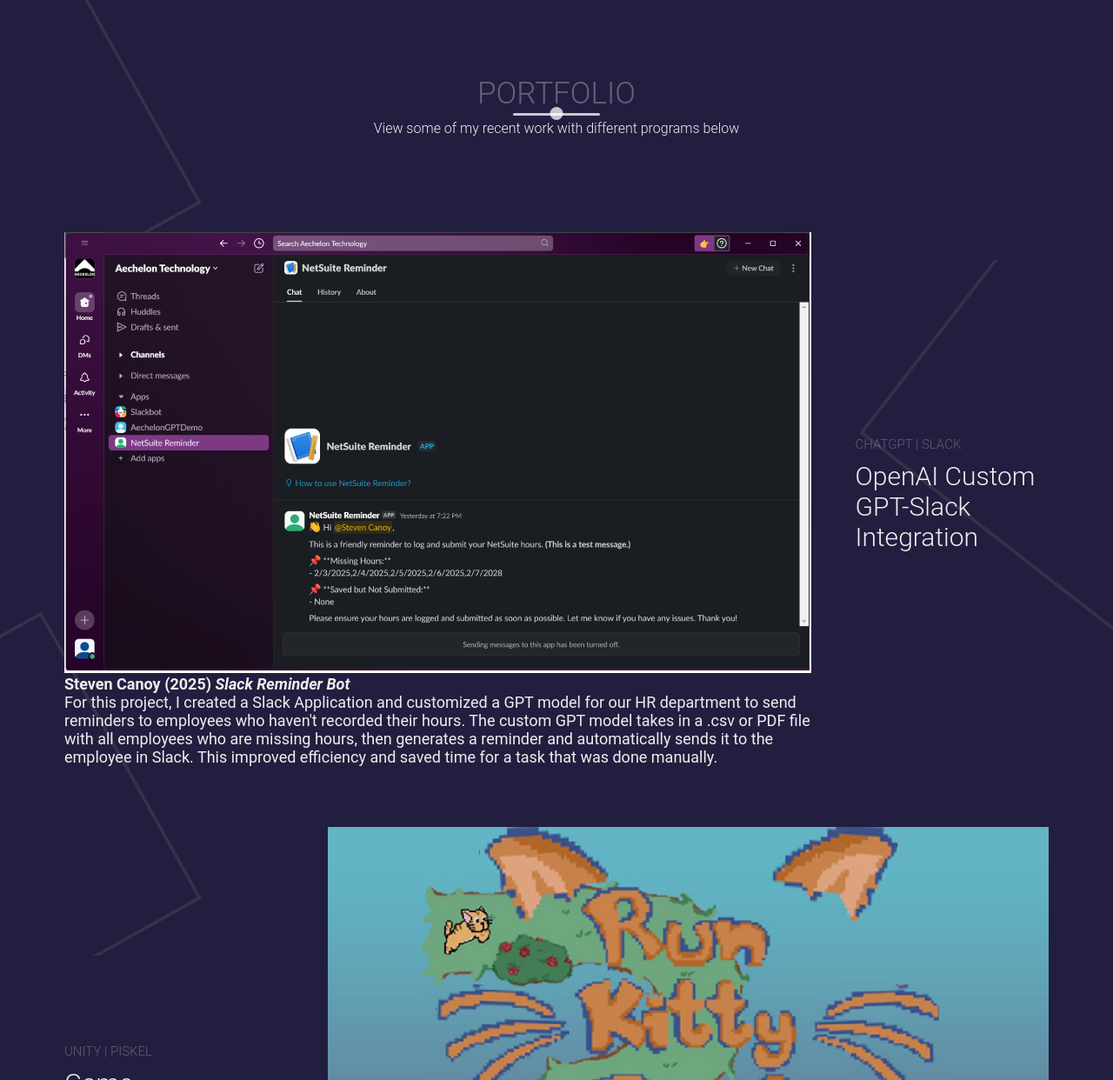
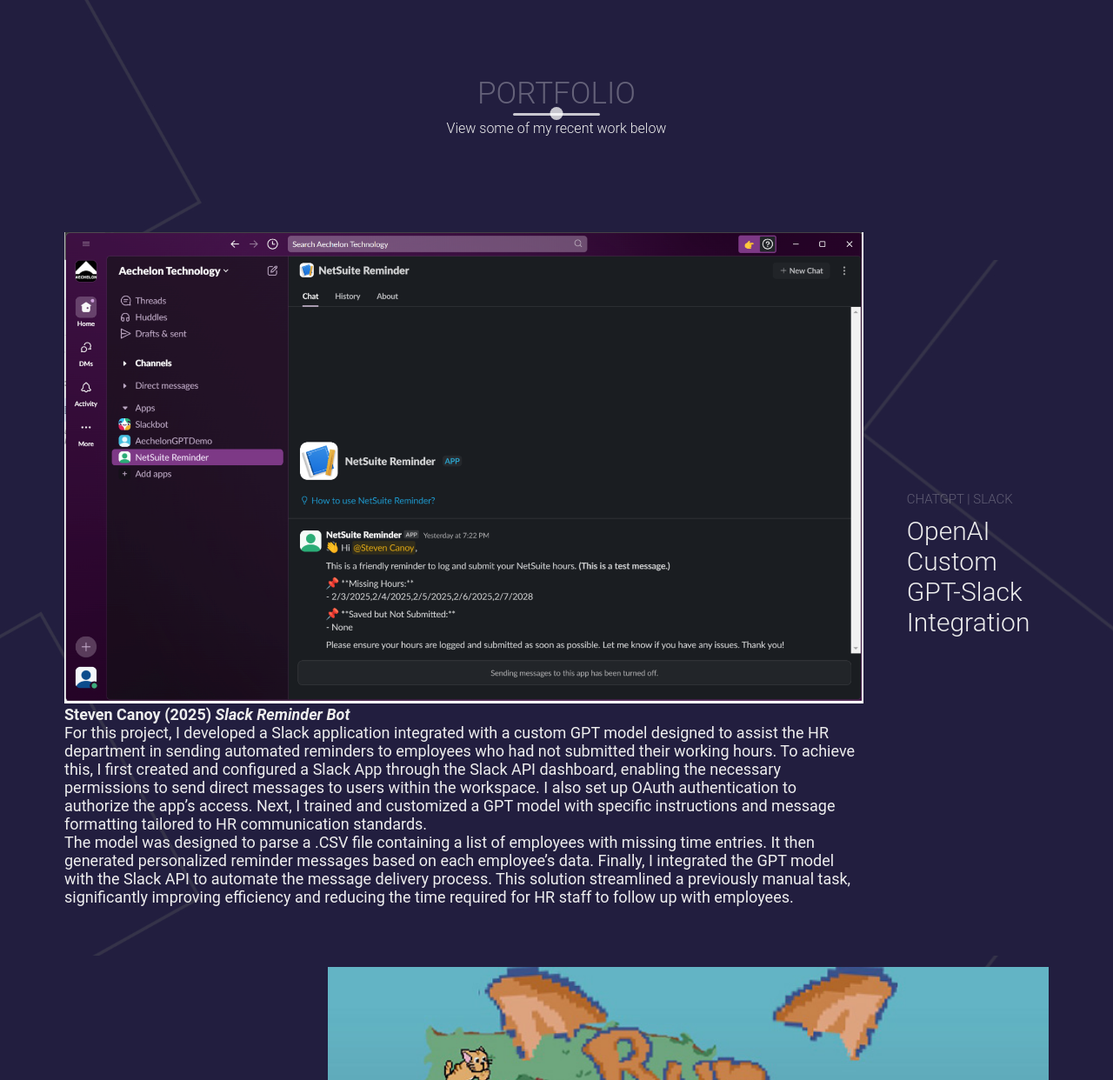
Before and after one commit to stevencanoy91/stevencanoy91.github.io, a plain HTML site: page AIportfolio/index.html in a window 1280 px wide. Shown: the part 1301-2543 px from the top of the page at 87% size. Drawn offline with nearby package versions, Linux system fonts and the light colour scheme.

Commit message:
editing.

```diff
--- a/AIportfolio/index.html
+++ b/AIportfolio/index.html
@@ -90,7 +90,7 @@
 
             <div class="section-heading">
                 <h1>Portfolio</h1>
-                <h6>View some of my recent work with different programs below</h6>
+                <h6>View some of my recent work below</h6>
             </div>
 
             <div class="portfolio-item">
@@ -100,13 +100,12 @@
                             <figcaption>
                              <strong>Steven Canoy (2025) <i>Slack Reminder Bot</i></strong>
                                 <br>
-                                For this project, I created a Slack Application and customized
-                                 a GPT model for our HR department to send reminders to employees
-                                 who haven't recorded their hours. The custom GPT model takes
-                                 in a .csv or PDF file with all employees who are missing hours, then generates
-                                  a reminder and automatically sends it to the employee in Slack.
-                                   This improved efficiency and saved time for a task that
-                                   was done manually.
+                                For this project, I developed a Slack application integrated with a custom GPT model designed to assist the HR department in sending automated reminders to employees who had not submitted their working hours.
+                                To achieve this, I first created and configured a Slack App through the Slack API dashboard, enabling the necessary permissions to send direct messages to users within the workspace. I also set up OAuth authentication to authorize the app’s access.
+                                Next, I trained and customized a GPT model with specific instructions and message formatting tailored to HR communication standards.
+
+                                <br>The model was designed to parse a .CSV file containing a list of employees with missing time entries. It then generated personalized reminder messages based on each employee’s data.
+                                Finally, I integrated the GPT model with the Slack API to automate the message delivery process. This solution streamlined a previously manual task, significantly improving efficiency and reducing the time required for HR staff to follow up with employees.
                             </figcaption>
                         </figure>
                 </div>
```
